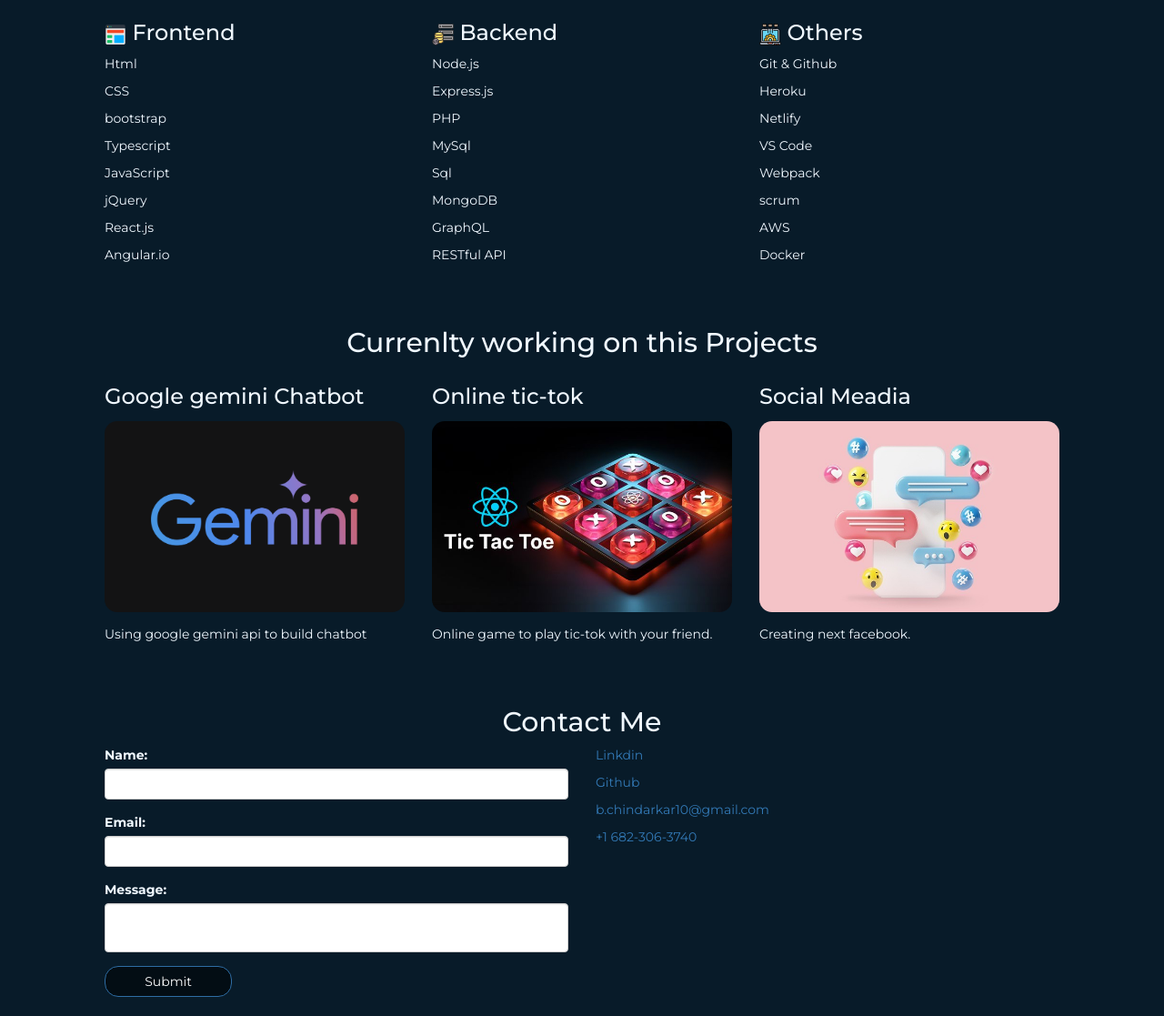
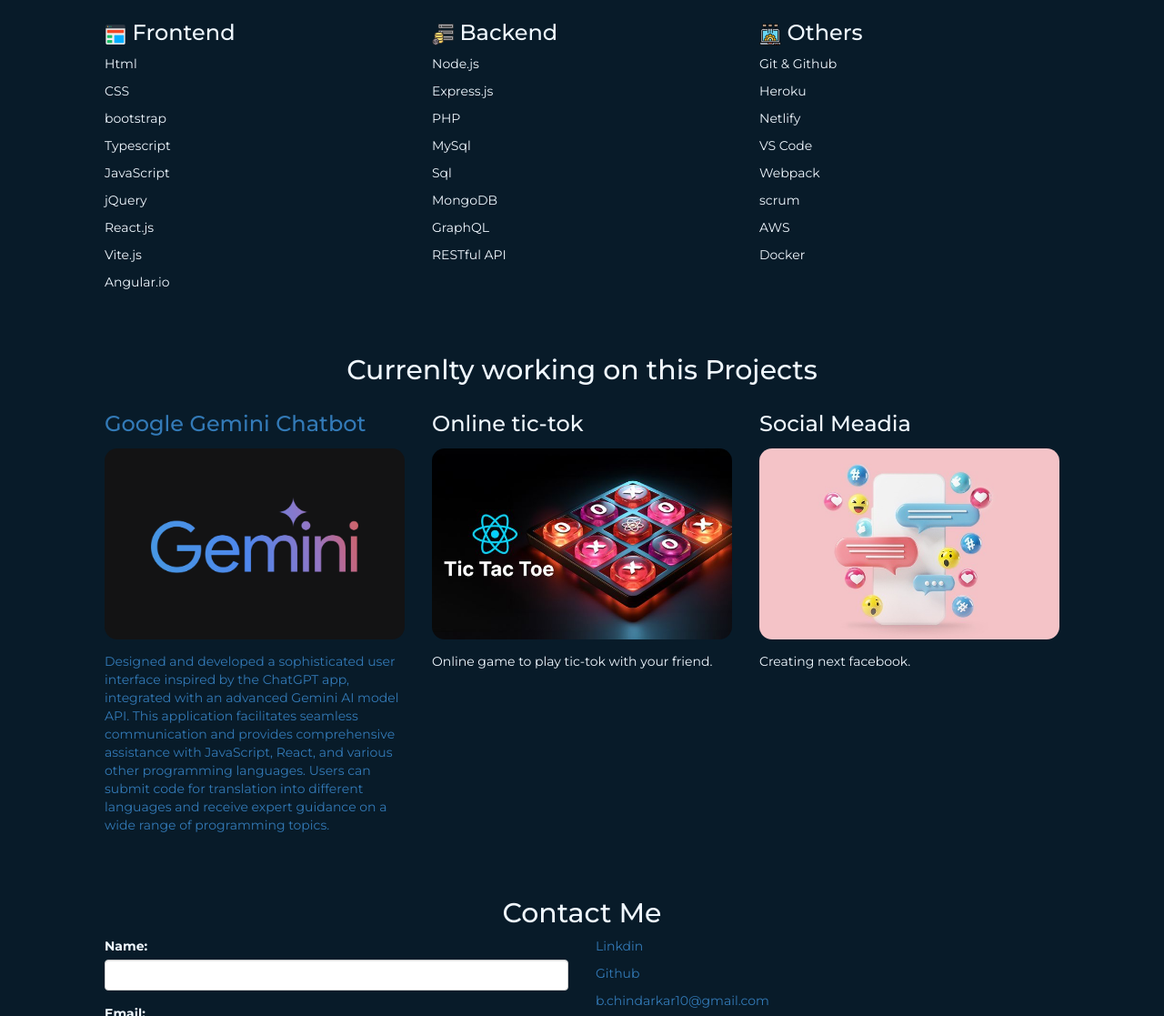
Before and after one commit to Bhushan0010/portfolio, a plain HTML site: page index.html in a window 1280 px wide. Shown: the part 862-1979 px from the top of the page at 91% size. Before the commit the page ends 1958 px from the top, so only its background shows below. Drawn offline with nearby package versions, Linux system fonts and the light colour scheme.

Commit message:
Update index.html

```diff
--- a/index.html
+++ b/index.html
@@ -44,9 +44,9 @@
             </div>
 
             <div class="col-md-12">
-                <h2 class="text-center mar-top-banner   "><img src="./img/svg/cube-with-layers.png"/> Tech Stack</h2>
+                <h2 class="text-center mar-top-banner   "><img src="./img/svg/cube-with-layers.png" /> Tech Stack</h2>
                 <div class="col-md-4">
-                    <h3><img src="./img/svg/web-design.png"/> Frontend</h3>
+                    <h3><img src="./img/svg/web-design.png" /> Frontend</h3>
                     <p><!--<img src="./img/svg/html.png"/>--> Html</p>
                     <p>CSS</p>
                     <p>bootstrap</p>
@@ -54,10 +54,11 @@
                     <p>JavaScript</p>
                     <p>jQuery</p>
                     <p>React.js</p>
+                    <p>Vite.js</p>
                     <p>Angular.io</p>
                 </div>
                 <div class="col-md-4">
-                    <h3><img src="./img/svg/database.png"/> Backend</h3>
+                    <h3><img src="./img/svg/database.png" /> Backend</h3>
                     <p>Node.js</p>
                     <p>Express.js</p>
                     <p>PHP</p>
@@ -69,7 +70,7 @@
 
                 </div>
                 <div class="col-md-4">
-                    <h3><img src="./img/svg/technology.png"/> Others</h3>
+                    <h3><img src="./img/svg/technology.png" /> Others</h3>
                     <p>Git & Github</p>
                     <p>Heroku</p>
                     <p>Netlify</p>
@@ -84,10 +85,15 @@
 
             <div class="col-md-12">
                 <h2 class="text-center mrgn-top">Currenlty working on this Projects</h2>
-                <div class="col-md-4">
-                    <h3>Google gemini Chatbot</h3>
-                    <img src="./img/geminik.png" class="img-responsive img-project" alt="Google gemini Chatbot" />
-                    <p>Using google gemini api to build chatbot</p>
+                <div class="col-md-4"><a href="https://gemini-ai-chatbot-six-delta.vercel.app/">
+                        <h3>Google Gemini Chatbot</h3>
+                        <img src="./img/geminik.png" class="img-responsive img-project" alt="Google gemini Chatbot" />
+                        <p>Designed and developed a sophisticated user interface inspired by the ChatGPT app,
+                            integrated with an advanced Gemini AI model API. This application facilitates seamless
+                            communication and provides comprehensive assistance with JavaScript, React, and various
+                            other programming languages. Users can submit code for translation into different languages
+                            and receive expert guidance on a wide range of programming topics.</p>
+                    </a>
                 </div>
                 <div class="col-md-4">
                     <h3>Online tic-tok</h3>
```
